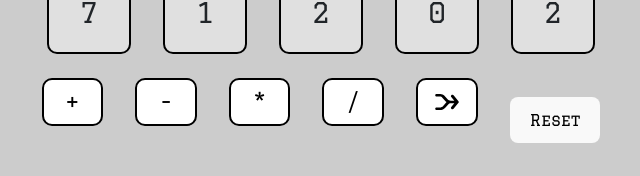
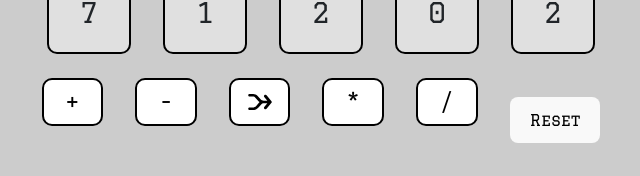
Before and after one commit to rial-git/reach69, a React (Vite) app: page /level1 in a window 1280 px wide. Shown: the part 322-498 px from the top of the page, without its empty margins (319-959 px from the left). Built offline with nearby package versions, Linux system fonts and the light colour scheme.

Commit message:
check jira

```diff
--- a/src/level1.jsx
+++ b/src/level1.jsx
@@ -3,7 +3,7 @@ import MergeIcon from './assets/merge.svg';
 import './level1.css';
 
 /** Allowed operations, including “merge” */
-const OPS = ['+', '-', '*', '/', 'merge'];
+const OPS = ['+', '-', 'merge', '*', '/',];
 
 /** Initial digits (later replace with backend fetch) */
 const initialNums = [7, 1, 2, 0, 2];
@@ -40,8 +40,11 @@ function initState(nums) {
 
 /** Centralized calculation + merge logic */
 function calculateAndMerge(state, i1, i2, op) {
+  if (i1 > i2) [i1, i2] = [i2, i1];
+
   const { blocks } = state;
   const b1 = blocks[i1], b2 = blocks[i2];
+  console.log('b1:', b1, 'b2:', b2);
   const v1 = parseFloat(b1.value), v2 = parseFloat(b2.value);
 
   if (op === '/' && v2 === 0) {
@@ -57,6 +60,8 @@ function calculateAndMerge(state, i1, i2, op) {
     case 'merge':  result = parseFloat(`${b1.value}${b2.value}`); break;
     default:       return state;
   }
+
+
 
   const [leftChild, rightChild] = i1 < i2 ? [b1, b2] : [b2, b1];
   const merged = makeBlock(result, [leftChild, rightChild]);
@@ -78,6 +83,7 @@ function calculateAndMerge(state, i1, i2, op) {
 
 /** Reducer */
 function reducer(state, { type, payload }) {
+  console.log('state:', state)
   switch (type) {
     case ACTIONS.CLEAR_ERROR:
       return { ...state, error: null };
@@ -88,6 +94,22 @@ function reducer(state, { type, payload }) {
 
       // If user already has 2 numbers and no operation, start fresh with this click
       if (numbers.length === 2 && !operation) {
+        if (numbers[0] === (idx)) {
+          return {
+            ...state,
+            selection: {numbers: [1], operation: null},
+            error:null,
+          };
+        }
+
+        if (number[1] == (idx)) {
+          return {
+            ...state,
+            selection: {numbers: [0], operation:null},
+            error:null,
+          };
+        }
+
         return {
           ...state,
           selection: { numbers: [idx], operation: null },
@@ -107,7 +129,11 @@ function reducer(state, { type, payload }) {
       // Second pick
       if (numbers.length === 1) {
         // clicking same block twice? ignore
-        if (numbers[0] === idx) return state;
+        if (numbers[0] === idx) { return  {
+          ...state, selection: { numbers:[], operations: null },
+          error: null,
+        };
+      }
 
         // if we already chose an operation, do it immediately
         if (operation) {
```
